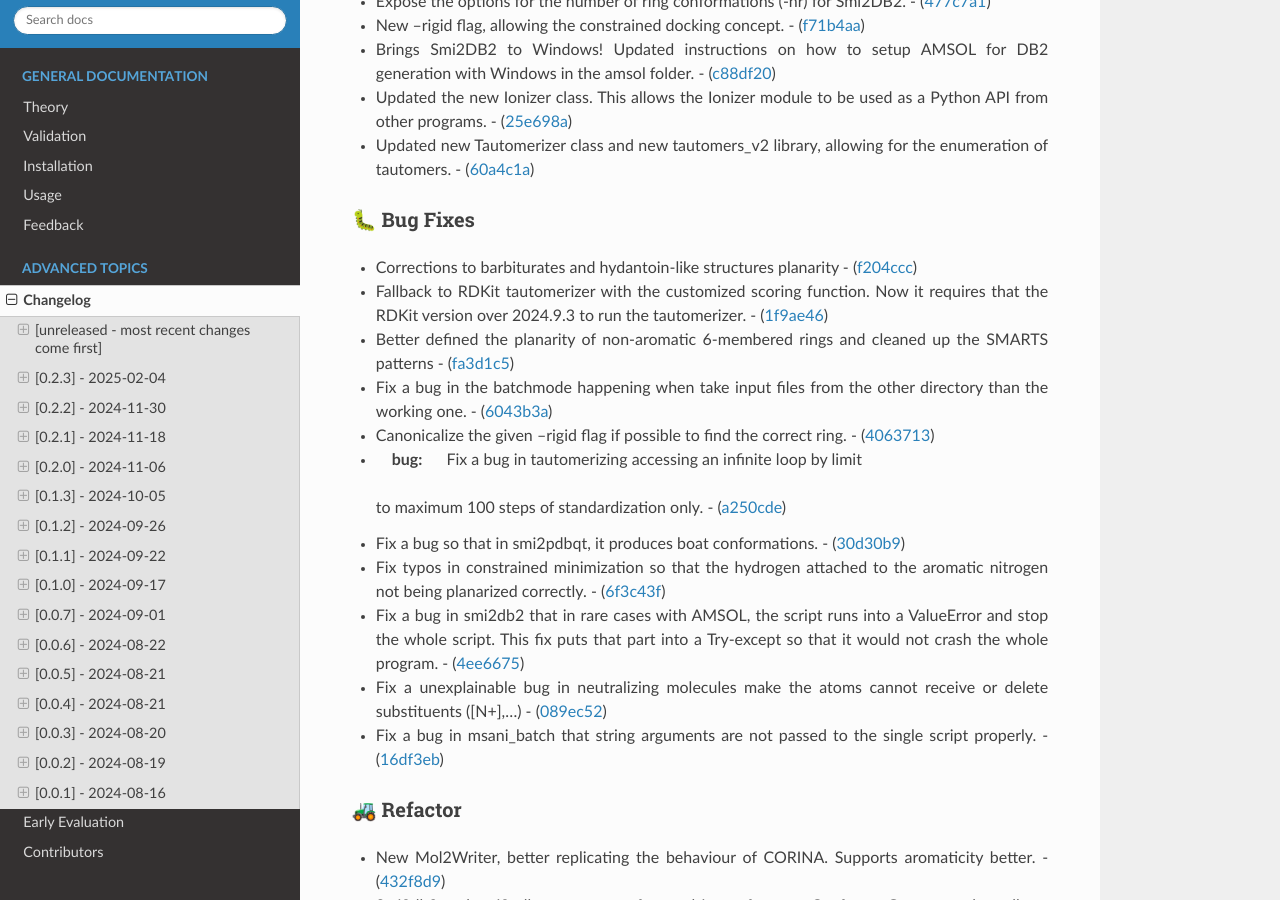
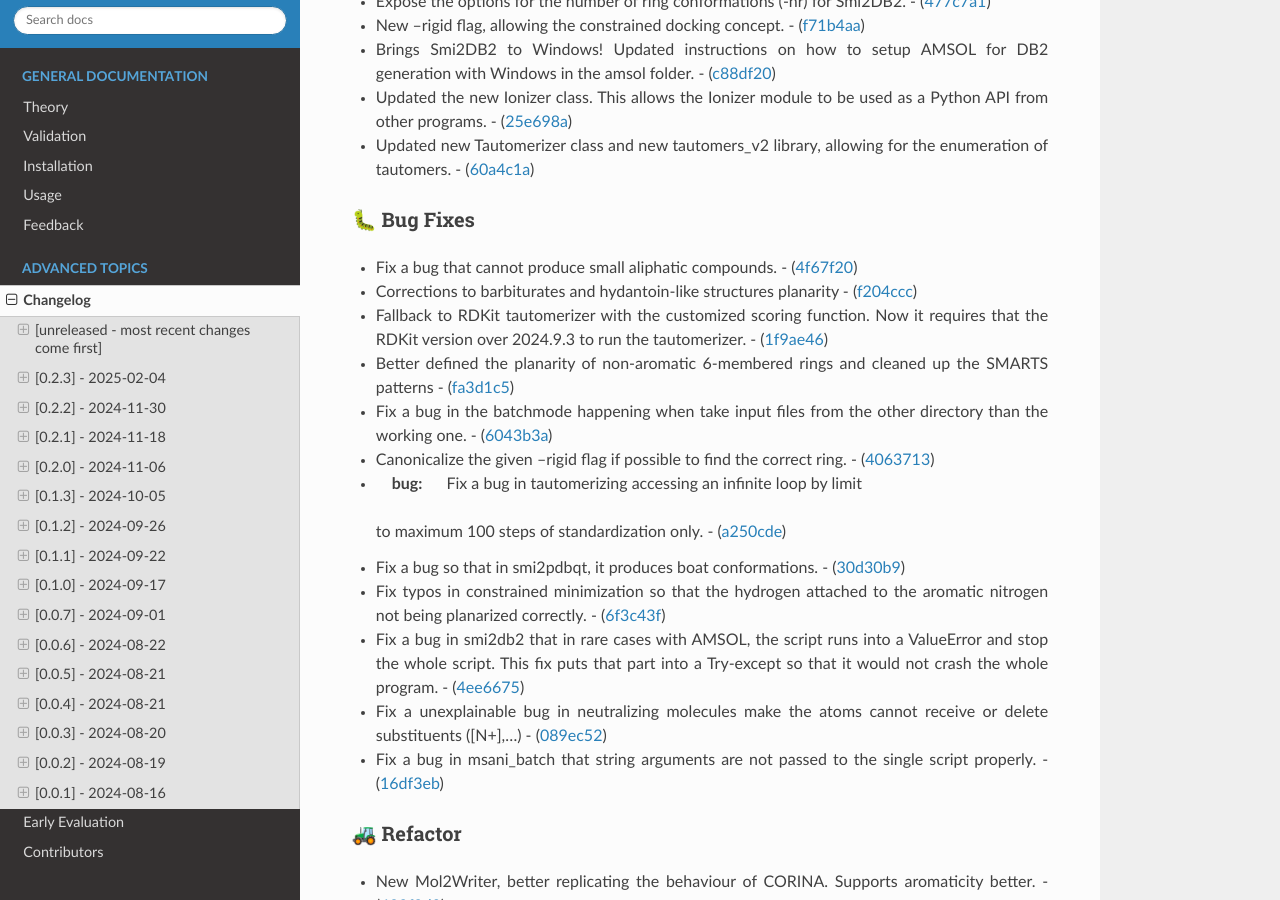
Before and after one commit to phonglam3103/msani-readthedocs, a Sphinx documentation site: the page built from docs/source/changes.rst, in a window 1280 px wide and 900 px high, scrolled down 564 px. Built offline with Sphinx 7.4.7 and the Read the Docs theme 3.1.0, drawn with Linux system fonts in a browser that asks for light colours; formulas are drawn with MathJax 3.

Commit message:
Update changes.rst from the software repository

```diff
--- a/docs/source/changes.rst
+++ b/docs/source/changes.rst
@@ -43,6 +43,8 @@ All notable changes to this project will be documented in this file.
 🐛 Bug Fixes
 ~~~~~~~~~~~~
 
+-  Fix a bug that cannot produce small aliphatic compounds. -
+   (`4f67f20 <https://github.com/phonglam3103/EirVS/commit/4f67f203dcbbed606cdbc160a532399cfa60a982>`__)
 -  Corrections to barbiturates and hydantoin-like structures planarity -
    (`f204ccc <https://github.com/phonglam3103/EirVS/commit/f204ccc4bd6923dee5cb0fa63d14020cd88531cd>`__)
 -  Fallback to RDKit tautomerizer with the customized scoring function.
```
